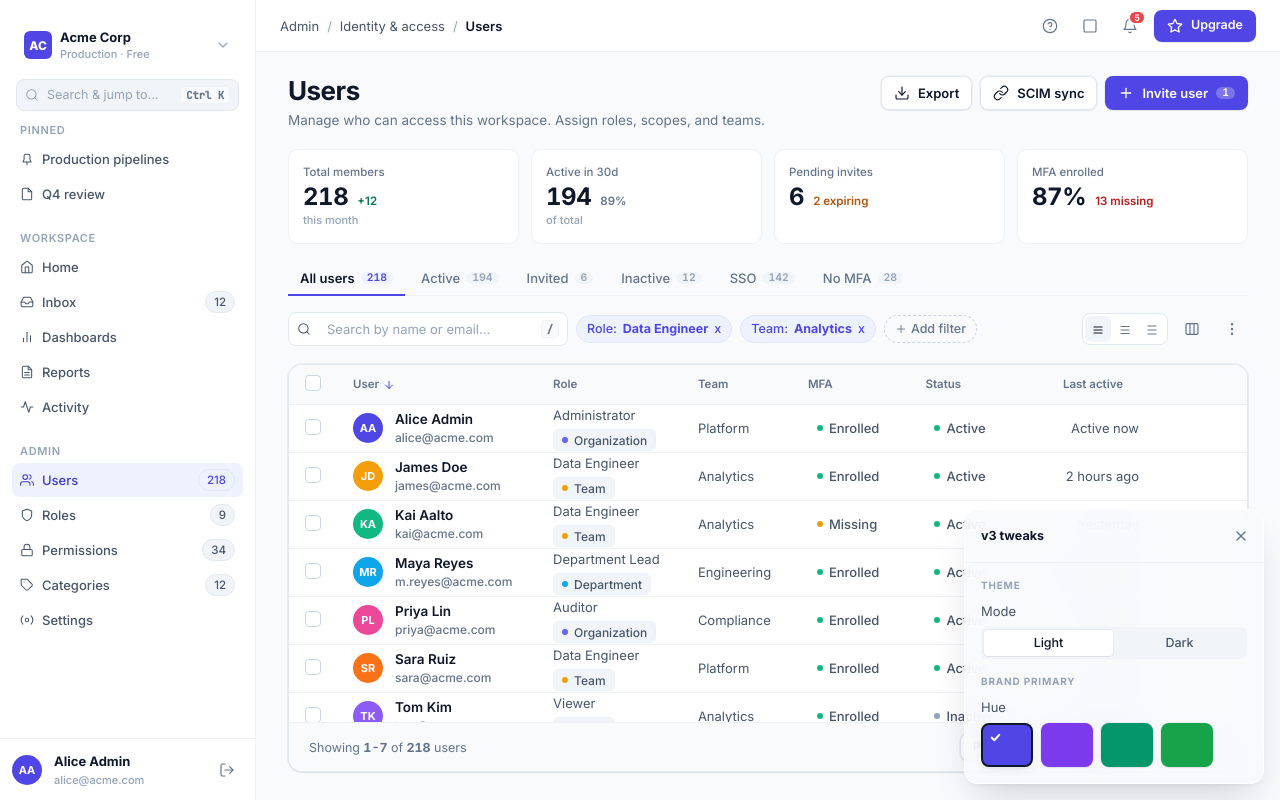
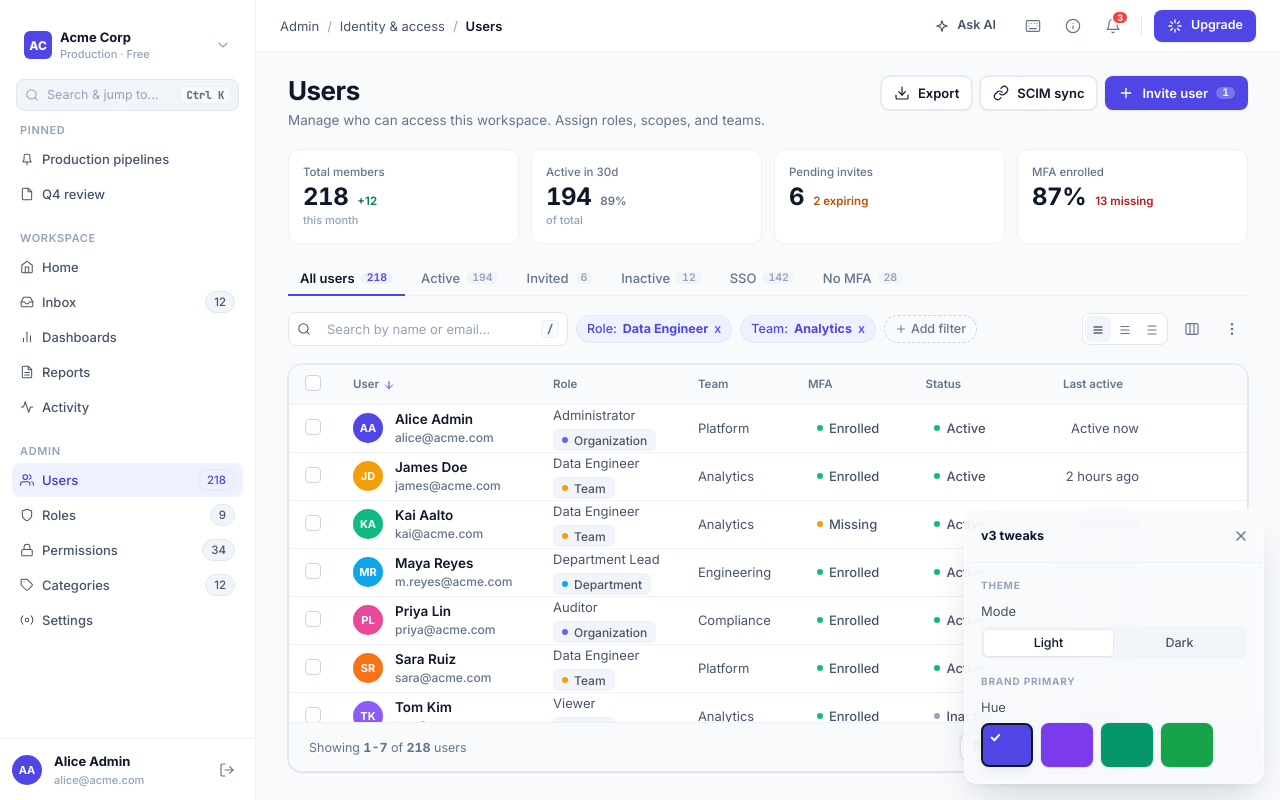
Before and after one commit to ayusharmedu/ayushfrontend, an Angular app: page /dashboard in a window 1280 px wide. Built offline with nearby package versions, Linux system fonts and the light colour scheme.

Commit message:
fixed header upgrade button icon

```diff
--- a/src/app/features/dashboard/dashboard.component.html
+++ b/src/app/features/dashboard/dashboard.component.html
@@ -175,33 +175,52 @@
       </div>
 
       <div class="topbar-actions">
-        <button class="icon-btn" type="button" aria-label="Help">
+        <div style="flex: 1"></div>
+        <button class="btn btn-ghost btn-sm" type="button">
+          <svg class="icon-sm" viewBox="0 0 24 24" fill="none" stroke="currentColor" stroke-width="2"
+            stroke-linecap="round" stroke-linejoin="round">
+            <path
+              d="m12 3-1.912 5.813a2 2 0 0 1-1.275 1.275L3 12l5.813 1.912a2 2 0 0 1 1.275 1.275L12 21l1.912-5.813a2 2 0 0 1 1.275-1.275L21 12l-5.813-1.912a2 2 0 0 1-1.275-1.275L12 3Z" />
+          </svg>
+          Ask AI
+        </button>
+        <button class="icon-btn" type="button" aria-label="Keyboard shortcuts">
+          <svg class="icon" viewBox="0 0 24 24" fill="none" stroke="currentColor" stroke-width="1.75"
+            stroke-linecap="round" stroke-linejoin="round">
+            <rect width="20" height="16" x="2" y="4" rx="2" />
+            <path d="M6 8h.01" />
+            <path d="M10 8h.01" />
+            <path d="M14 8h.01" />
+            <path d="M18 8h.01" />
+            <path d="M6 12h.01" />
+            <path d="M18 12h.01" />
+            <path d="M7 16h10" />
+          </svg>
+        </button>
+        <button class="icon-btn" type="button" aria-label="Help & docs">
           <svg class="icon" viewBox="0 0 24 24" fill="none" stroke="currentColor" stroke-width="1.75"
             stroke-linecap="round" stroke-linejoin="round">
             <circle cx="12" cy="12" r="10" />
-            <path d="M9.09 9a3 3 0 0 1 5.83 1c0 2-3 3-3 3" />
-            <line x1="12" y1="17" x2="12.01" y2="17" />
-          </svg>
-        </button>
-        <button class="icon-btn" type="button" aria-label="Apps">
-          <svg class="icon" viewBox="0 0 24 24" fill="none" stroke="currentColor" stroke-width="1.75"
-            stroke-linecap="round" stroke-linejoin="round">
-            <rect x="3" y="3" width="18" height="18" rx="2" />
+            <path d="M12 16v-4" />
+            <path d="M12 8h.01" />
           </svg>
         </button>
         <button class="icon-btn" type="button" aria-label="Notifications">
           <svg class="icon" viewBox="0 0 24 24" fill="none" stroke="currentColor" stroke-width="1.75"
             stroke-linecap="round" stroke-linejoin="round">
-            <path d="M18 8A6 6 0 0 0 6 8c0 7-3 9-3 9h18s-3-2-3-9" />
-            <path d="M13.73 21a2 2 0 0 1-3.46 0" />
+            <path d="M6 8a6 6 0 0 1 12 0c0 7 3 9 3 9H3s3-2 3-9" />
+            <path d="M10.3 21a1.94 1.94 0 0 0 3.4 0" />
           </svg>
-          <span class="badge-dot">5</span>
+          <span class="badge-dot">3</span>
         </button>
+
+        <div class="topbar-separator"></div>
+
         <button class="btn-upgrade" type="button">
           <svg class="icon" viewBox="0 0 24 24" fill="none" stroke="currentColor" stroke-width="2"
             stroke-linecap="round" stroke-linejoin="round">
-            <polygon
-              points="12 2 15.09 8.26 22 9.27 17 14.14 18.18 21.02 12 17.77 5.82 21.02 7 14.14 2 9.27 8.91 8.26 12 2" />
+            <path
+              d="M12 3v4M12 17v4M3 12h4M17 12h4M5.6 5.6l2.8 2.8M15.6 15.6l2.8 2.8M5.6 18.4l2.8-2.8M15.6 8.4l2.8-2.8" />
           </svg>
           Upgrade
         </button>
--- a/src/styles/themes/_dark.scss
+++ b/src/styles/themes/_dark.scss
@@ -56,4 +56,6 @@
 
   --table-action-opacity-initial: var(--state-interaction-hidden);
   --table-action-opacity-hover: var(--state-interaction-visible);
+
+  --color-topbar-separator: var(--color-border-default);
 }
--- a/src/styles/themes/_light.scss
+++ b/src/styles/themes/_light.scss
@@ -57,4 +57,6 @@
 
   --table-action-opacity-initial: var(--state-interaction-hidden);
   --table-action-opacity-hover: var(--state-interaction-visible);
-}
+
+  --color-topbar-separator: var(--color-border-default);
+  }
--- a/src/styles/tokens/_semantic.scss
+++ b/src/styles/tokens/_semantic.scss
@@ -506,6 +506,10 @@ $typography-tokens: (
   --size-table-row-height: var(--space-12);
   --size-table-row-comfortable-height: 60px;
   --size-table-row-spacious-height: var(--space-18);
+
+  --size-topbar-separator-width: var(--space-px);
+  --size-topbar-separator-height: var(--space-5);
+  --size-topbar-separator-margin: var(--space-1);
   --size-dashboard-page-title: 26px;
   --size-dashboard-subtitle-max-width: 640px;
   --size-dashboard-content-gap: 18px;
--- a/src/styles/ui-components/_header.scss
+++ b/src/styles/ui-components/_header.scss
@@ -46,6 +46,15 @@
   gap: var(--space-2);
 }
 
+.topbar-separator {
+  width: var(--size-topbar-separator-width);
+  height: var(--size-topbar-separator-height);
+  background: var(--color-topbar-separator);
+  margin: 0 var(--size-topbar-separator-margin);
+  flex-shrink: 0;
+}
+
+
 @media (max-width: semantic.$breakpoint-md) {
   .topbar {
     height: auto;
```
